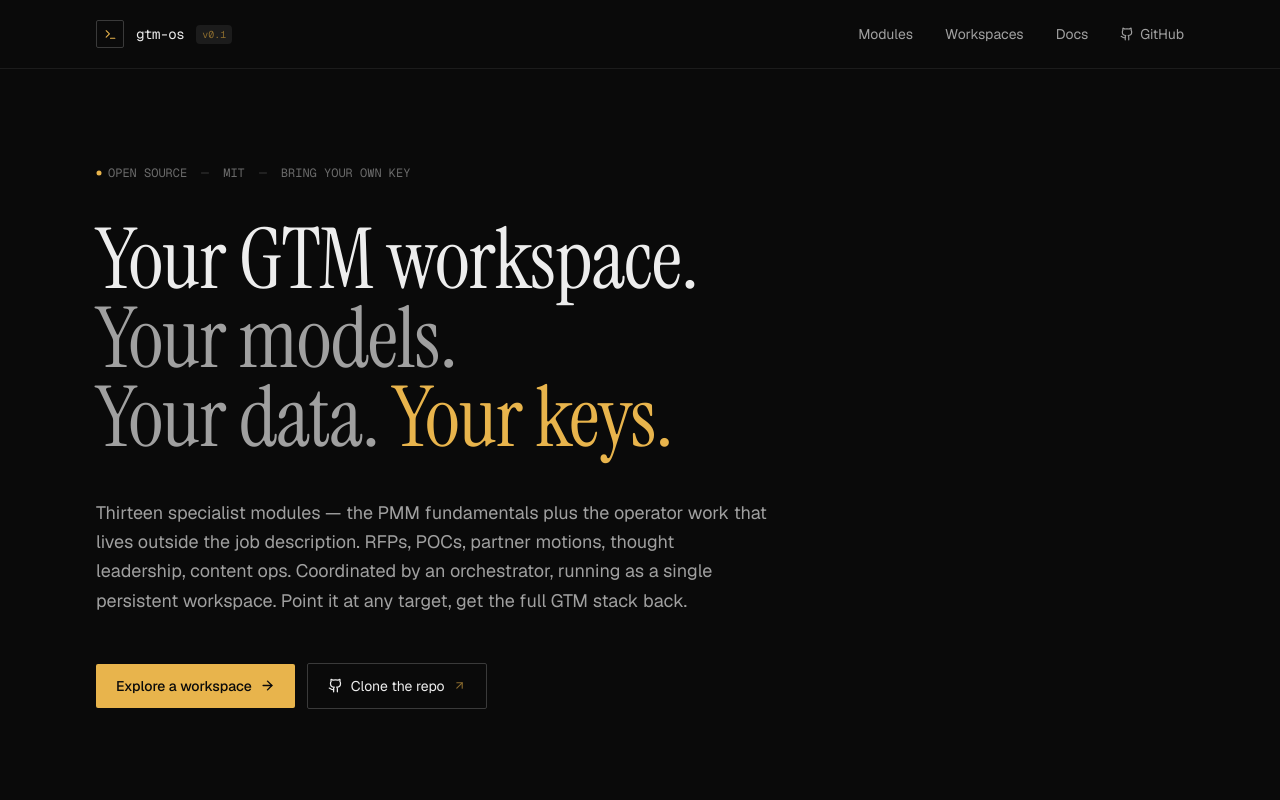
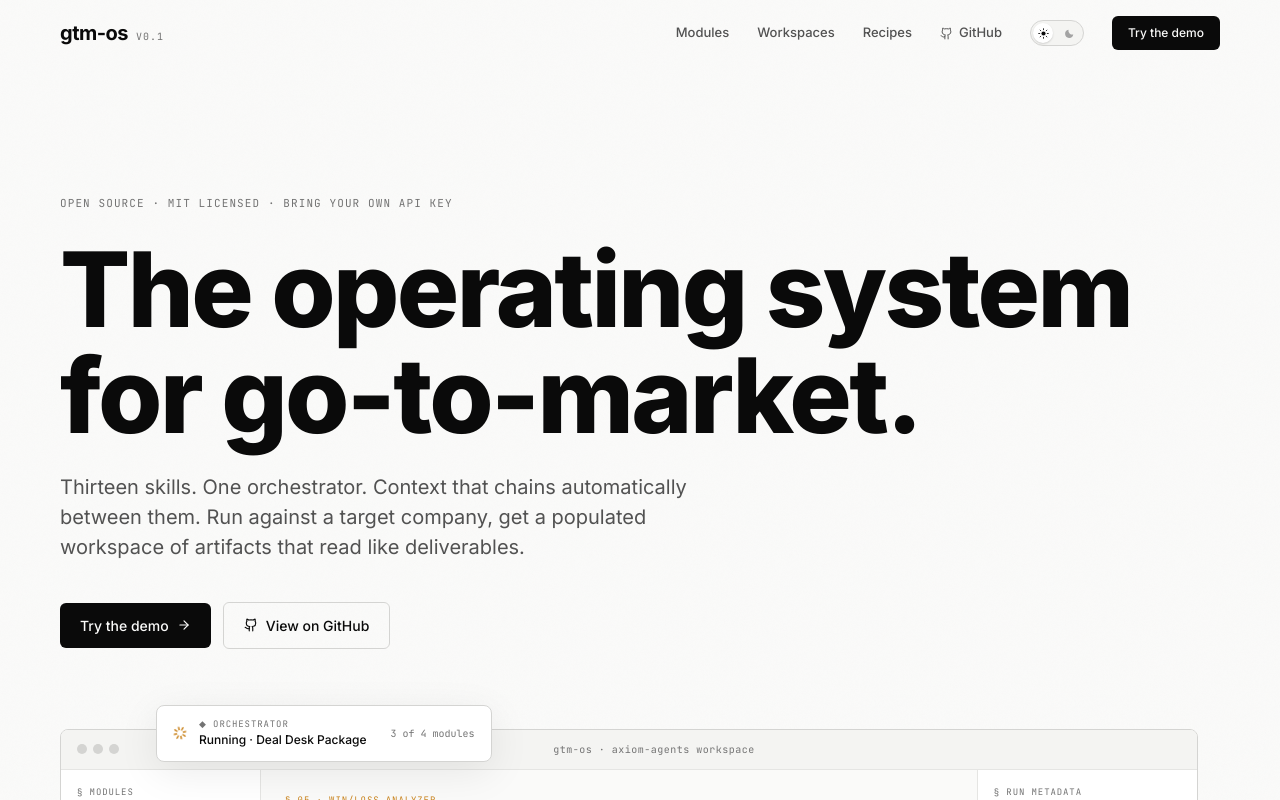
Before and after one commit to mbp-ship-it/gtm-os, a Next.js app: page / in a window 1280 px wide. Shown: the top 800 px of the page. Built offline with nearby package versions, Linux system fonts and the light colour scheme.

Commit message:
landing v2: app/page.tsx (render new Landing from @/components/landing)

```diff
--- a/app/page.tsx
+++ b/app/page.tsx
@@ -1,10 +1,5 @@
-import { Suspense } from "react";
-import GtmOsLanding from "@/components/landing/GtmOsLanding";
+import Landing from "@/components/landing";
 
 export default function HomePage() {
-  return (
-    <Suspense fallback={<div style={{ background: "#0A0A0A", minHeight: "100vh" }} />}>
-      <GtmOsLanding />
-    </Suspense>
-  );
+  return <Landing />;
 }
```
